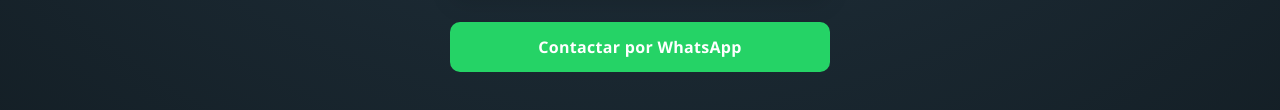
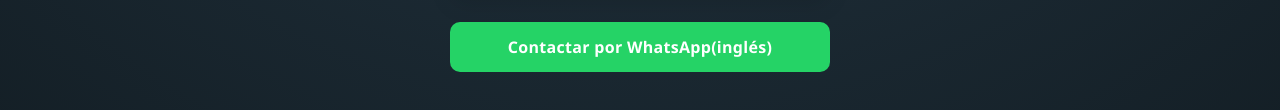
Before and after one commit to CarlosW906/Folleto-Prestige-Academy, a plain HTML site: page index.html in a window 1280 px wide. Shown: the part 668-778 px from the top of the page. Drawn offline with Linux system fonts and the light colour scheme.

Commit message:
Update index.html
...

```diff
--- a/index.html
+++ b/index.html
@@ -86,7 +86,7 @@ Si te interesa tomar clases desde otro país, puedes contactarnos y te avisaremo
       <!--<button onclick="openModal('scheduleModal')">Ver horarios disponibles</button>-->
       <a href="https://wa.me/522941013632?text=Hola,%20me%20interesan%20los%20cursos%20de%20ingl%C3%A9s%20de%20Prestige%20Academy%20y%20me%20gustar%C3%ADa%20recibir%20informaci%C3%B3n%20para%20comenzar."
    class="whatsapp">
-   Contactar por WhatsApp
+   Contactar por WhatsApp(inglés)
 </a>
     </section>
 
```
